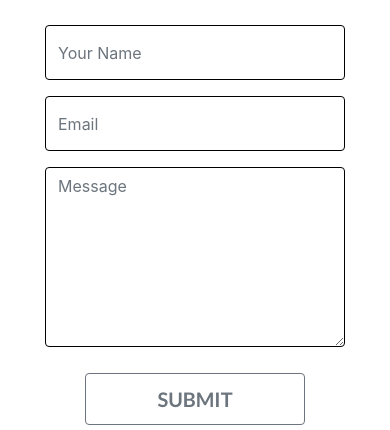
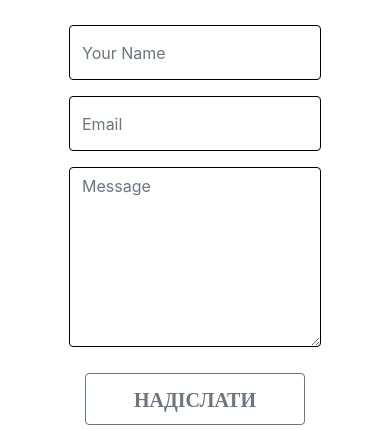
Before and after one commit to stepan93rozhko/Nata_Marts, a plain HTML site: page index.html in a window 390 px wide. Shown: the part 695-1125 px from the top of the page. Drawn offline with nearby package versions, Linux system fonts and the light colour scheme; a web font is replaced by a local one.

Commit message:
гррр

```diff
--- a/index.html
+++ b/index.html
@@ -110,7 +110,7 @@
                     <div class="form-group footer__container-row-form-group">
                         <textarea class="form-control footer__container-row-form-group-message" name="comment" id="" cols="50" rows="10" style="height: 180px;" id=""  placeholder="Message" required></textarea>
                     </div>
-                    <input type="submit"  style="font-weight: bold; font-size: 20px;" class="btn btn-outline-secondary  footer__container-row-form-button">
+                    <input type="submit" value="Надіслати"  style="font-weight: bold; font-size: 20px;" class="btn btn-outline-secondary  footer__container-row-form-button">
                 </form>
             </div>
             <div class="row text-center footer__container-menuBotom">
--- a/test-style.scss
+++ b/test-style.scss
@@ -248,7 +248,7 @@ $colorBoxShadow: rgba(189, 191, 192, 0.4);
             @media (max-width: 543px) {
                 margin-left: auto;
                 margin-right: auto;
-                width: 300px;
+                width: 70%;
             }
         }
         &-title{
```
Also changed, not shown: test-style.css.
